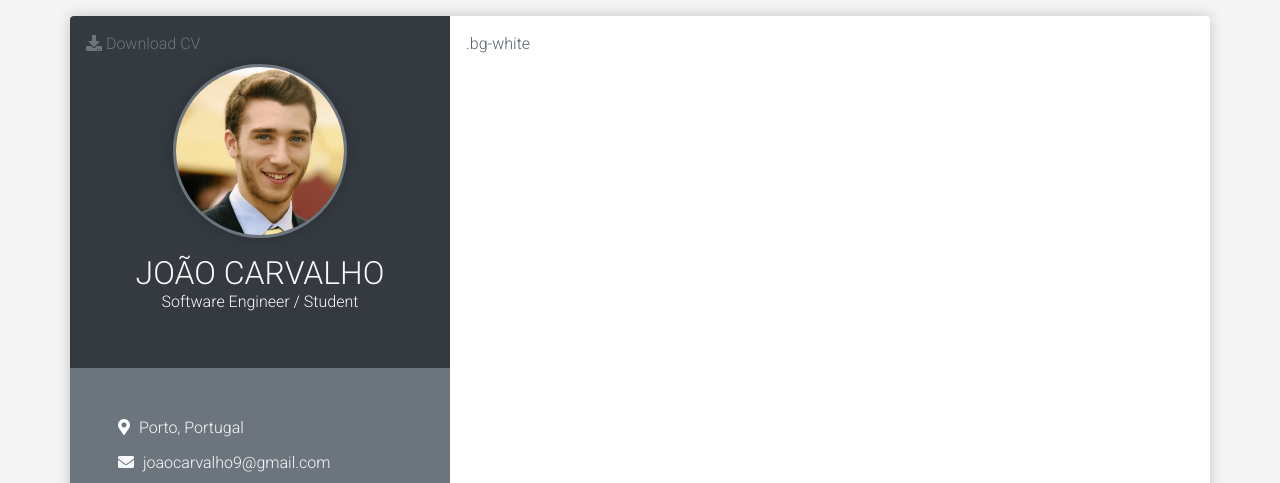
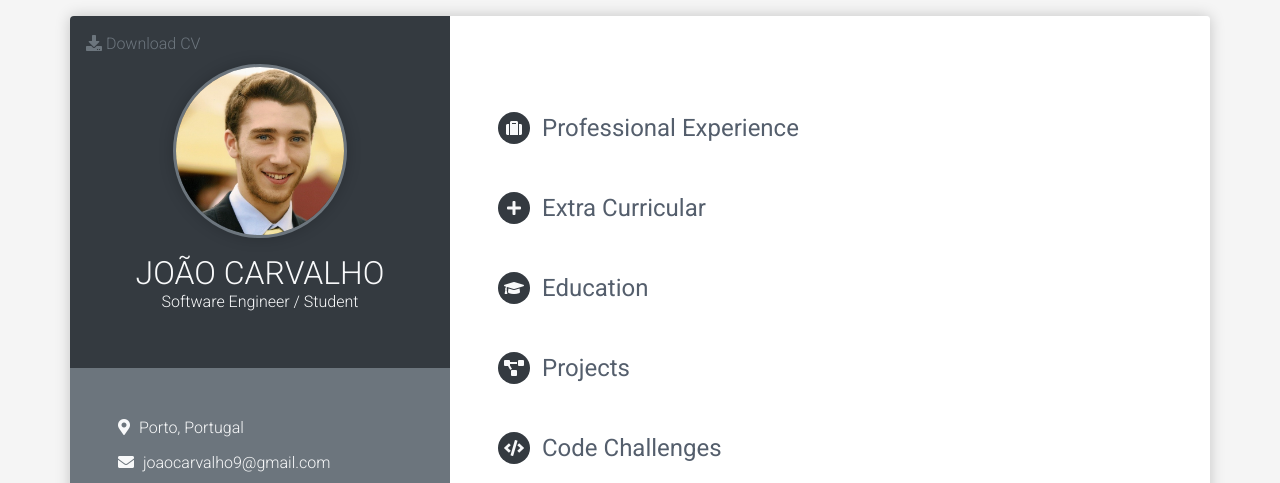
Before and after one commit to jflcarvalho/online-CV, a plain HTML site: page index.html in a window 1280 px wide. Shown: the top 483 px of the page. Drawn offline with nearby package versions, Linux system fonts and the light colour scheme.

Commit message:
add all sections

```diff
--- a/assets/css/main.scss
+++ b/assets/css/main.scss
@@ -17,7 +17,10 @@ body {
     border-top-right-radius: .25em;
 }
 
-.rounded-md-right-to-bottom {
+.main-wrapper {
+    page-break-before: always;
+    padding: 3em;
+    background-color: #fff;
     border-bottom-left-radius: .25em;
     border-bottom-right-radius: .25em;
 }
@@ -30,7 +33,7 @@ body {
         border-bottom-left-radius: .25em;
     }
 
-    .rounded-md-right-to-bottom {
+    .main-wrapper {
         border-top-right-radius: .25em;
         border-bottom-left-radius: 0;
     }
@@ -66,3 +69,15 @@ body {
     font-size: 25px;
     width: 30px;
 }
+
+.main-wrapper section .section-title {
+    font-weight: 400;
+    margin-bottom: 0;
+    margin-left: .5em;
+}
+
+.main-wrapper > section {
+    page-break-inside: avoid;
+    margin-top: 3em;
+    margin-bottom: 3em;
+}
--- a/index.html
+++ b/index.html
@@ -77,11 +77,11 @@
                             <span class="flex-fill ml-3">Portuguese <small class="text-dark">(Native)</small></span>
                         </div>
                         <div id="eng-languages" class="d-flex align-items-center my-2">
-                            <img src="assets/img/eng-flag-bw.jpg" alt="Portuguese Flag" width="27" height="18" class="rounded">
+                            <img src="assets/img/eng-flag-bw.jpg" alt="British Flag" width="27" height="18" class="rounded">
                             <span class="flex-fill ml-3">English <small class="text-dark">(Intermediate)</small></span>
                         </div>
                         <div id="es-languages" class="d-flex align-items-center my-2">
-                            <img src="assets/img/es-flag-bw.jpg" alt="Portuguese Flag" width="27" height="18" class="rounded">
+                            <img src="assets/img/es-flag-bw.jpg" alt="Spanish Flag" width="27" height="18" class="rounded">
                             <span class="flex-fill ml-3">Spanish <small class="text-dark">(Beginner)</small></span>
                         </div>
                     </div>
@@ -140,8 +140,46 @@
                     </div>
                 </div>
             </div>
-            <div class="col-md-8 p-3 bg-white rounded-md-right-to-bottom">
-                .bg-white
+            <div class="col-md-8 rounded-md-right-to-bottom main-wrapper">
+                <!-- PROFESSIONAL EXPERIENCE -->
+                <section id="pro-exp">
+                    <div class="d-flex align-items-center my-4">
+                        <i class="fas fa-suitcase rounded-background-icon bg-dark text-light"></i>
+                        <h4 class="section-title">Professional Experience</h4>
+                    </div>
+                </section>
+
+                <!-- EXTRA CURRICULAR -->
+                <section id="extra-curr">
+                    <div class="d-flex align-items-center my-4">
+                        <i class="fas fa-plus rounded-background-icon bg-dark text-light"></i>
+                        <h4 class="section-title">Extra Curricular</h4>
+                    </div>
+                </section>
+
+                <!-- EDUCATION -->
+                <section id="education">
+                    <div class="d-flex align-items-center my-4">
+                        <i class="fas fa-graduation-cap rounded-background-icon bg-dark text-light"></i>
+                        <h4 class="section-title">Education</h4>
+                    </div>
+                </section>
+
+                <!-- PROJECTS -->
+                <section id="projects">
+                    <div class="d-flex align-items-center my-4">
+                        <i class="fas fa-project-diagram rounded-background-icon bg-dark text-light"></i>
+                        <h4 class="section-title">Projects</h4>
+                    </div>
+                </section>
+
+                <!-- CHALLENGES -->
+                <section id="challenges">
+                    <div class="d-flex align-items-center my-4">
+                        <i class="fas fa-code rounded-background-icon bg-dark text-light"></i>
+                        <h4 class="section-title">Code Challenges</h4>
+                    </div>
+                </section>
             </div>
         </div>
 
```
Also changed, not shown: assets/css/main.css, 1 other file.
